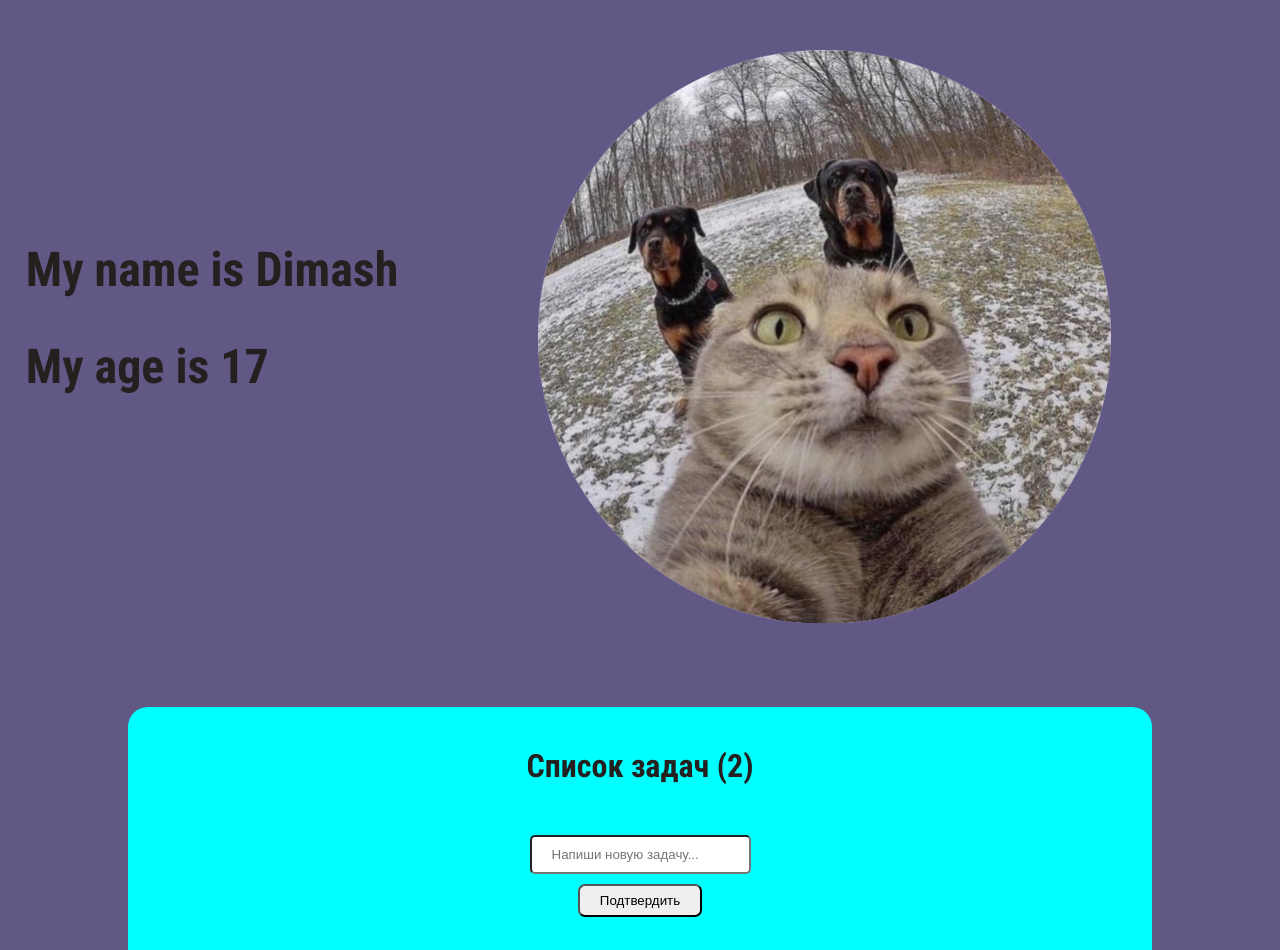
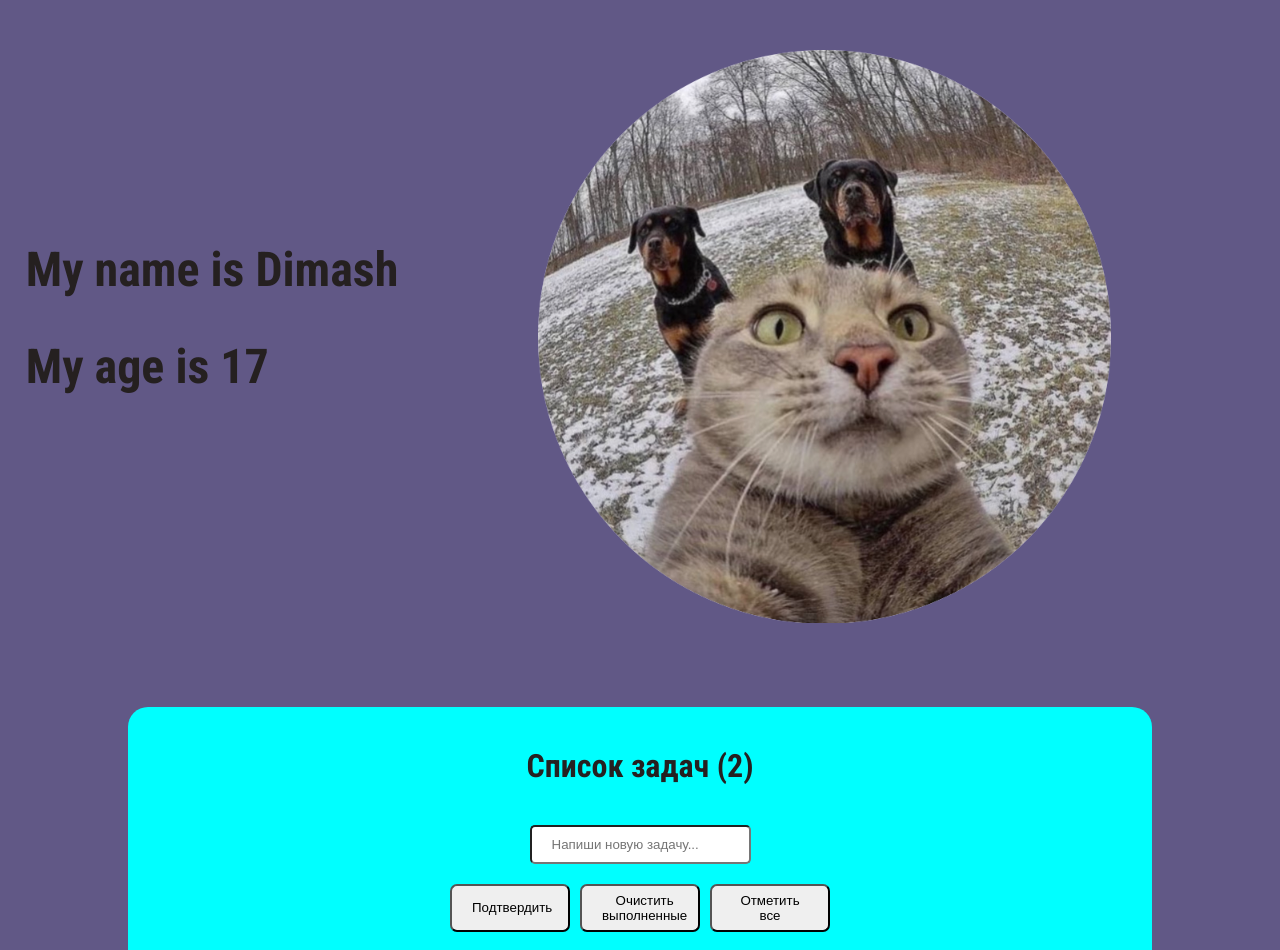
Before and after one commit to Telax4As/Todo, a React (Vite) app: page / in a window 1280 px wide. Shown: the top 950 px of the page. Built offline with nearby package versions, Linux system fonts and the light colour scheme; a web font is replaced by a local one.

Commit message:
added "clear completed" and "toggel all" btns

```diff
--- a/src/App.css
+++ b/src/App.css
@@ -13,7 +13,6 @@
   display: flex;
   flex-direction: column;
   align-items: center;
-  gap: 10px;
   padding: 40px 0;
 }
 
@@ -25,12 +24,40 @@ h1{
 .todo-input{
   border-radius: 5px;
   padding: 10px 20px;
+  margin-bottom: 20px;
 }
 
-.todo-button{
+.btns-area{
+  display: flex;
+  margin-bottom: 25px;
+  gap: 10px;
+}
+
+.confirm-input{
+  display: flex;
+  flex-wrap: wrap;
+  max-width: 120px;
   padding: 7px 20px;
   border-radius: 7px;
-  margin-bottom: 25px;
+  align-items: center;
+}
+
+.clear-completed{
+  display: flex;
+  flex-wrap: wrap;
+  max-width: 120px;
+  padding: 7px 20px;
+  border-radius: 7px;
+  align-items: center;
+}
+
+.toggle-all{
+  display: flex;
+  flex-wrap: wrap;
+  max-width: 120px;
+  padding: 7px 20px;
+  border-radius: 7px;
+  align-items: center;
 }
 
 ul{
--- a/src/App.jsx
+++ b/src/App.jsx
@@ -38,6 +38,20 @@ function App() {
     setInputValue('')
   }
 
+  const clearCompleted = () => {
+    setTodos(
+      todos.filter(todo => todo.completed === false)
+    )
+  }
+
+  const toggleAll = () => {
+    setTodos(
+      todos.map(todo =>
+        ({...todo, completed: !todo.completed})
+      )
+    )
+  }
+
   const removeTodo = (id) => {
     setTodos(
       todos.filter(todo => todo.id !== id)
@@ -68,7 +82,12 @@ function App() {
         onKeyDown={(e) => e.key === 'Enter' && addTodo()}
       />
 
-      <button className="todo-button" onClick={() => addTodo()}>Подтвердить</button>
+      <div className="btns-area">
+        <button className="confirm-input" onClick={() => addTodo()}>Подтвердить</button>
+        <button className="clear-completed" onClick={() => clearCompleted()}>Очистить выполненные</button>
+        <button className="toggle-all" onClick={() => toggleAll()}>Отметить все</button>
+
+      </div>
 
       <ul>
         {todos.map(todo =>
```
